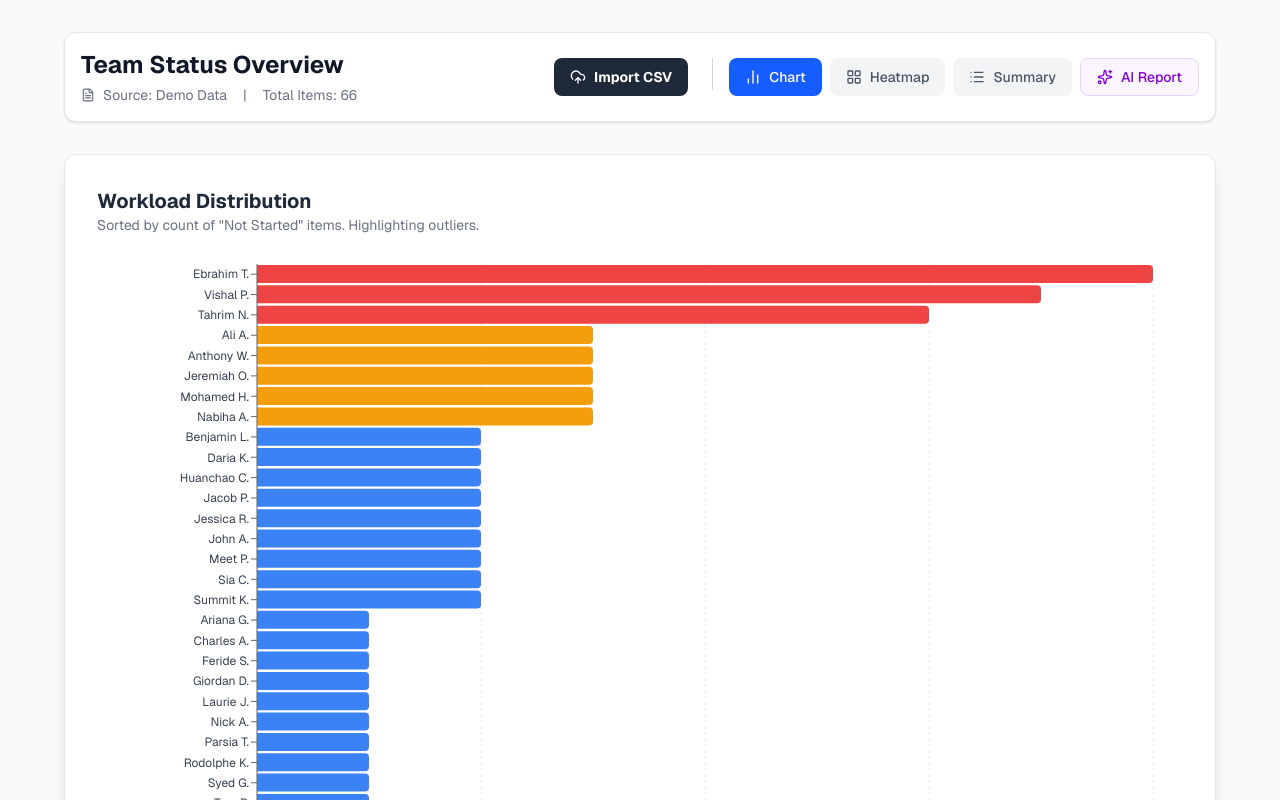
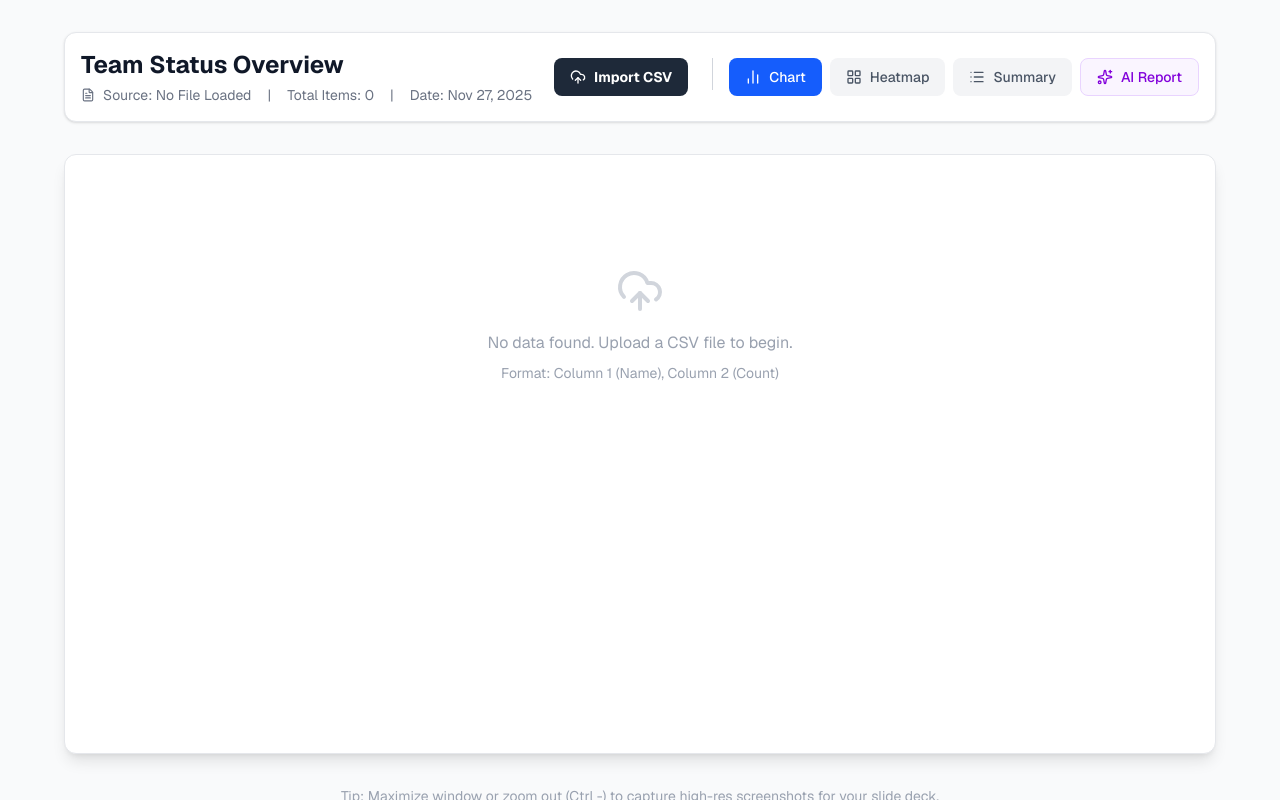
Before and after one commit to AbhayB97/slide-deck-visualizer, a Next.js app: page / in a window 1280 px wide. Shown: the top 800 px of the page. Built offline with nearby package versions, Linux system fonts and the light colour scheme.

Commit message:
Update SlideDeckVisualizer.jsx

```diff
--- a/app/SlideDeckVisualizer.jsx
+++ b/app/SlideDeckVisualizer.jsx
@@ -23,48 +23,21 @@ import {
   Loader2,
 } from "lucide-react";
 
-// Default demo data (fallback) to show initially
-const demoData = [
-  { name: "Ali A.", value: 3 },
-  { name: "Anthony W.", value: 3 },
-  { name: "Ariana G.", value: 1 },
-  { name: "Benjamin L.", value: 2 },
-  { name: "Charles A.", value: 1 },
-  { name: "Daria K.", value: 2 },
-  { name: "Ebrahim T.", value: 8 },
-  { name: "Feride S.", value: 1 },
-  { name: "Giordan D.", value: 1 },
-  { name: "Huanchao C.", value: 2 },
-  { name: "Jacob P.", value: 2 },
-  { name: "Jeremiah O.", value: 3 },
-  { name: "Jessica R.", value: 2 },
-  { name: "John A.", value: 2 },
-  { name: "Laurie J.", value: 1 },
-  { name: "Meet P.", value: 2 },
-  { name: "Mohamed H.", value: 3 },
-  { name: "Nabiha A.", value: 3 },
-  { name: "Nick A.", value: 1 },
-  { name: "Parsia T.", value: 1 },
-  { name: "Rodolphe K.", value: 1 },
-  { name: "Sia C.", value: 2 },
-  { name: "Summit K.", value: 2 },
-  { name: "Syed G.", value: 1 },
-  { name: "Tahrim N.", value: 6 },
-  { name: "Tara P.", value: 1 },
-  { name: "Vinojan V.", value: 1 },
-  { name: "Vishal P.", value: 7 },
-  { name: "Wenhao F.", value: 1 },
-];
-
 export default function SlideDeckVisualizer() {
-  const [data, setData] = useState(demoData);
+  const [data, setData] = useState([]);
   const [viewMode, setViewMode] = useState("chart"); // chart, grid, summary, ai-report
   const fileInputRef = useRef(null);
-  const [fileName, setFileName] = useState("Demo Data");
+  const [fileName, setFileName] = useState("No File Loaded");
 
   // AI State
   const [aiReport, setAiReport] = useState(null);
   const [loadingAi, setLoadingAi] = useState(false);
+
+  const todayLabel = new Date().toLocaleDateString(undefined, {
+    year: "numeric",
+    month: "short",
+    day: "numeric",
+  });
 
   // Sort data descending so charts look organized
   const sortedData = [...data].sort((a, b) => b.value - a.value);
@@ -199,6 +172,8 @@ export default function SlideDeckVisualizer() {
             <span>Source: {fileName}</span>
             <span className="mx-2">|</span>
             <span>Total Items: {totalTasks}</span>
+            <span className="mx-2">|</span>
+            <span>Date: {todayLabel}</span>
           </div>
         </div>
 
```
